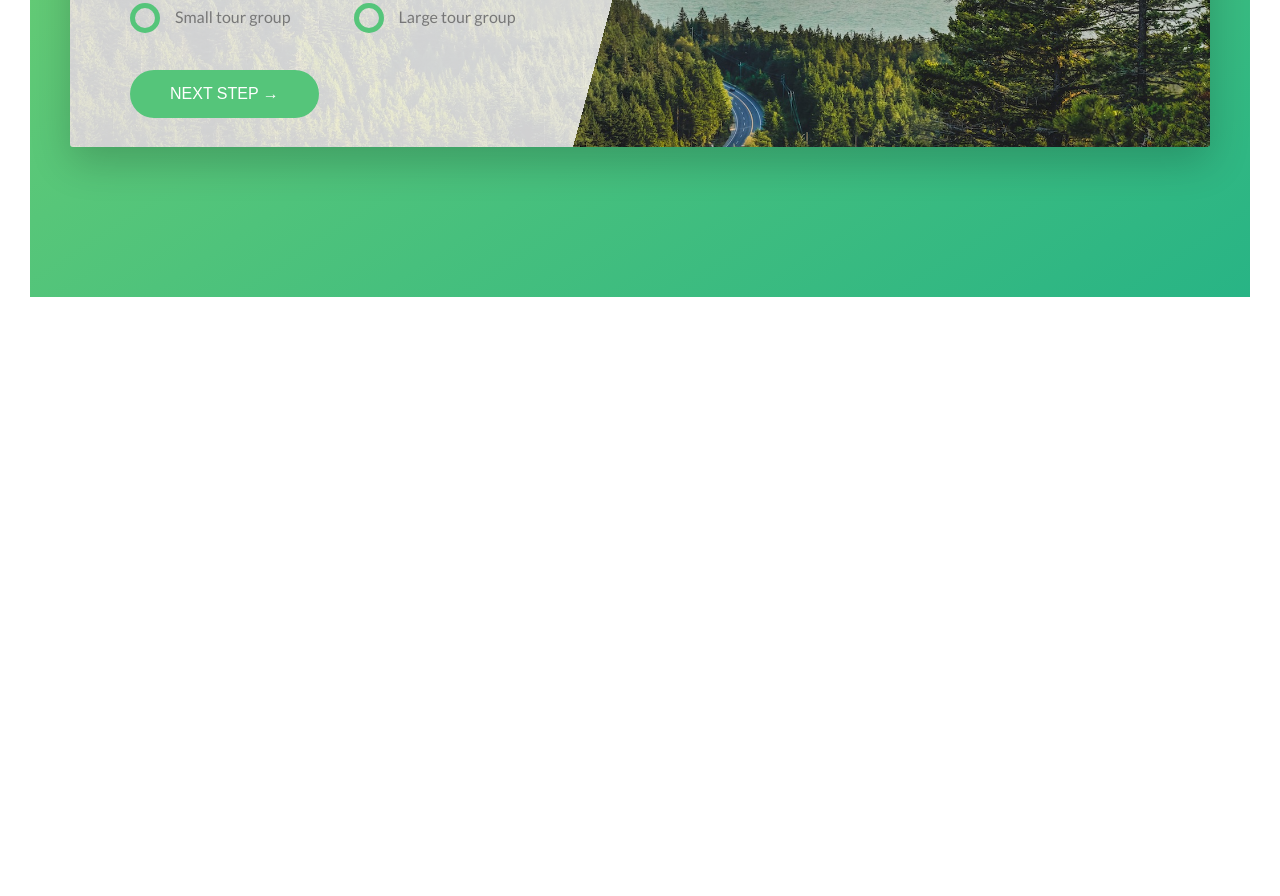
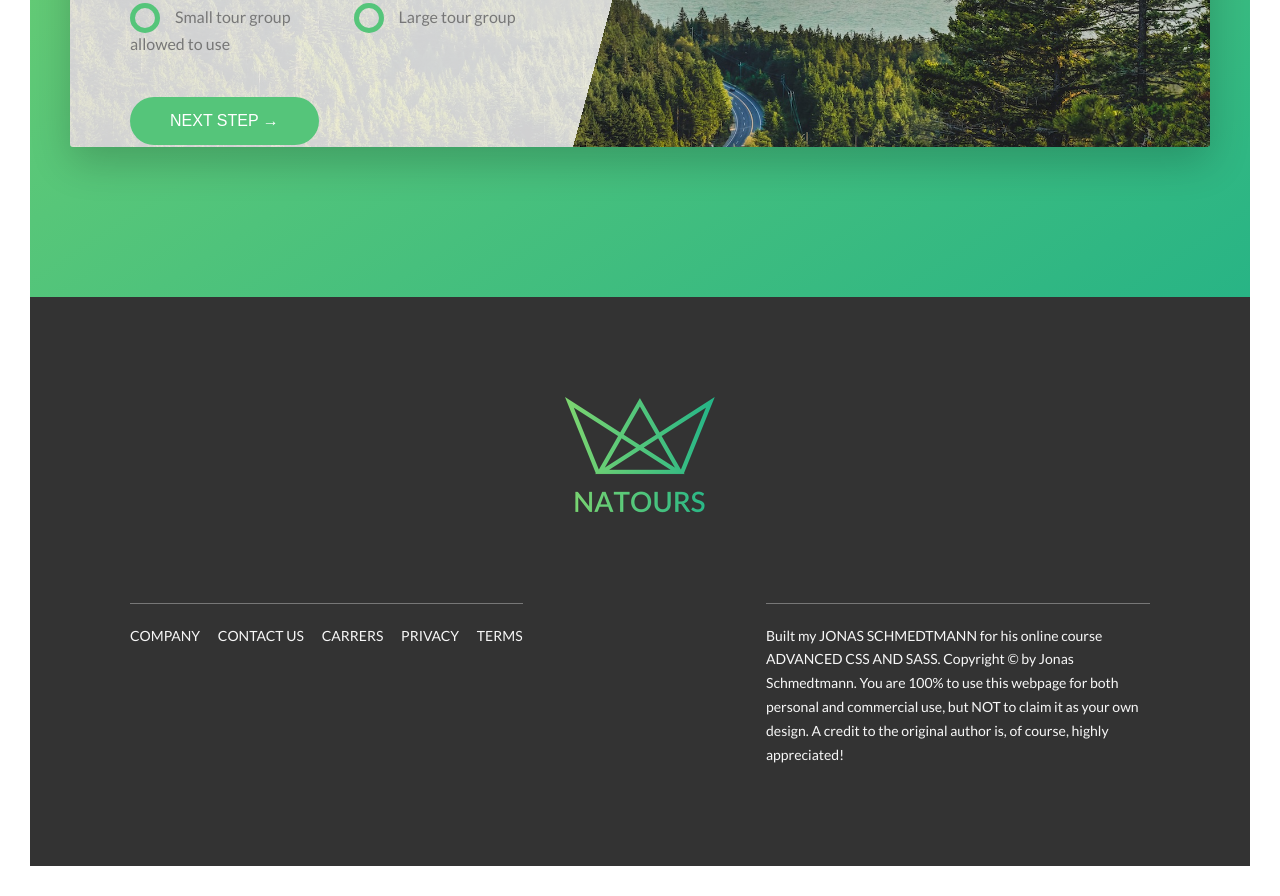
Before and after one commit to caiolv/natours, a website: page index.html in a window 1280 px wide. Shown: the part 5070-5966 px from the top of the page. Before the commit the page ends 5397 px from the top, so only its background shows below. Drawn offline with Linux system fonts and the light colour scheme.

Commit message:
add: footer

```diff
--- a/index.html
+++ b/index.html
@@ -292,7 +292,7 @@
                                             <span class="form__radio-button"></span>
                                             Large tour group
                                         </label>
-                                    </div>
+                                    </div> allowed to use
                                 </div>
 
                                 <div class="form__group">
@@ -304,6 +304,31 @@
                 </div>
             </section>
         </main>
+
+        <footer class="footer">
+            <div class="footer__logo-box">
+                <img src="img/logo-green-2x.png" alt="Full logo" class="footer__logo">
+            </div>
+
+            <div class="row">
+                <div class="col-1-of-2">
+                    <div class="footer__navigation">
+                        <ul class="footer__list">
+                            <li class="footer__item"><a href="#" class="footer__link">Company</a></li>
+                            <li class="footer__item"><a href="#" class="footer__link">Contact us</a></li>
+                            <li class="footer__item"><a href="#" class="footer__link">Carrers</a></li>
+                            <li class="footer__item"><a href="#" class="footer__link">Privacy</a></li>
+                            <li class="footer__item"><a href="#" class="footer__link">Terms</a></li>
+                        </ul>
+                    </div>
+                </div>
+                <div class="col-1-of-2">
+                    <p class="footer__copyright">
+                        Built my <a href="#" class="footer__link">Jonas Schmedtmann</a> for his online course <a href="#" class="footer__link">Advanced CSS and Sass</a>. Copyright &copy; by Jonas Schmedtmann. You are 100% to use this webpage for both personal and commercial use, but NOT to claim it as your own design. A credit to the original author is, of course, highly appreciated!
+                    </p>
+                </div>
+            </div>
+        </footer>
 
         <!--
         <section class="grid-test">
--- a/sass/abstracts/_variables.scss
+++ b/sass/abstracts/_variables.scss
@@ -11,6 +11,7 @@ $color-tertiary-dark: #5643fa;
 
 $color-gray-light-1: #f7f7f7;
 $color-gray-light-2: #eee;
+$color-gray-light-3: #333;
 
 
 $color-gray-dark: #777;
--- /dev/null
+++ b/sass/layout/_footer.scss
@@ -0,0 +1,60 @@
+.footer {
+    background-color: $color-gray-light-3;
+    padding: 10rem;
+    font-size: 1.4rem;
+    color: $color-gray-light-1;
+
+    &__logo-box {
+        text-align: center;
+        margin-bottom: 8rem;
+    }
+
+    &__logo {
+        width: 15rem;
+        height: auto;
+    }
+
+    &__navigation {
+        border-top: 1px solid $color-gray-dark;
+        padding-top: 2rem;
+        display: inline-block;
+    }
+
+    &__list {
+        list-style: none;
+    }
+
+    &__item {
+        display: inline-block;
+
+        &:not(:last-child) {
+            margin-right: 1.5rem;
+        }
+    }
+
+    &__link {
+        &:link,
+        &:visited {
+            color: $color-gray-light-1;
+            background-color: $color-gray-light-3;
+            text-decoration: none;
+            text-transform: uppercase;
+            display: inline-block;
+            transition: all .2s;
+        }
+
+        &:hover,
+        &:active {
+            color: $color-primary;
+            box-shadow: 0 1rem 2rem rgba($color-black, .4);
+            transform: rotate(5deg) scale(1.3);
+        }
+    }
+
+    &__copyright {
+        border-top: 1px solid $color-gray-dark;
+        padding-top: 2rem;
+        width: 80%;
+        float: right;
+    }
+}
--- a/sass/main.scss
+++ b/sass/main.scss
@@ -17,5 +17,6 @@
 
 @import "layout/grid";
 @import "layout/header";
+@import "layout/footer";
 
 @import "pages/home";
```
Also changed, not shown: css/style.css.
